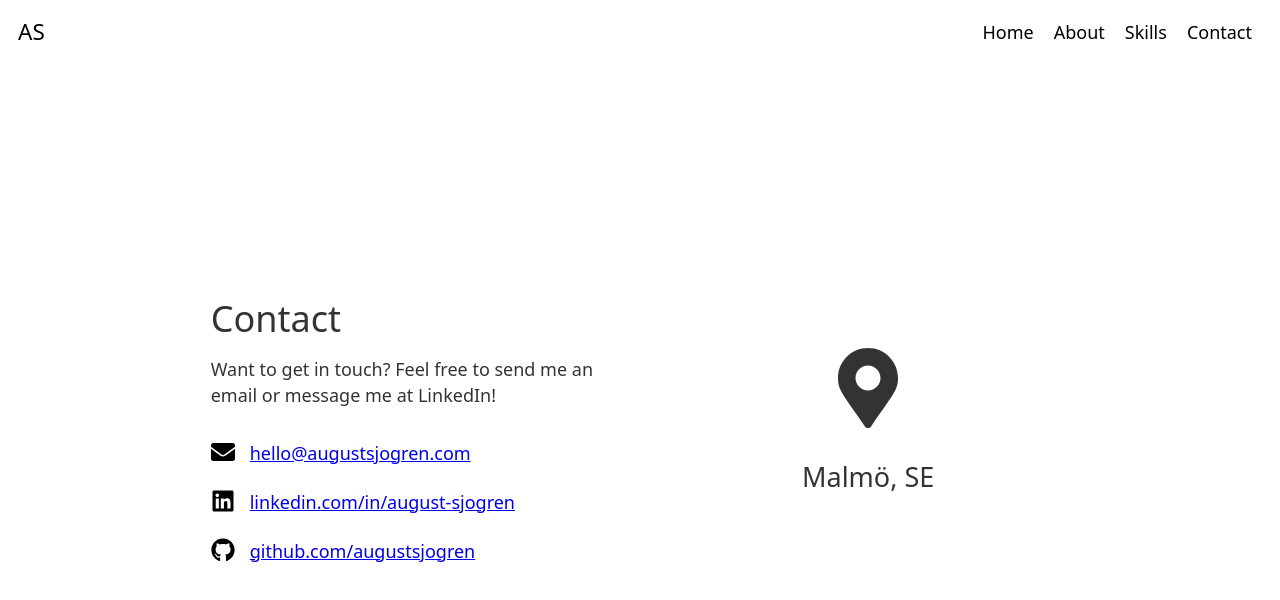
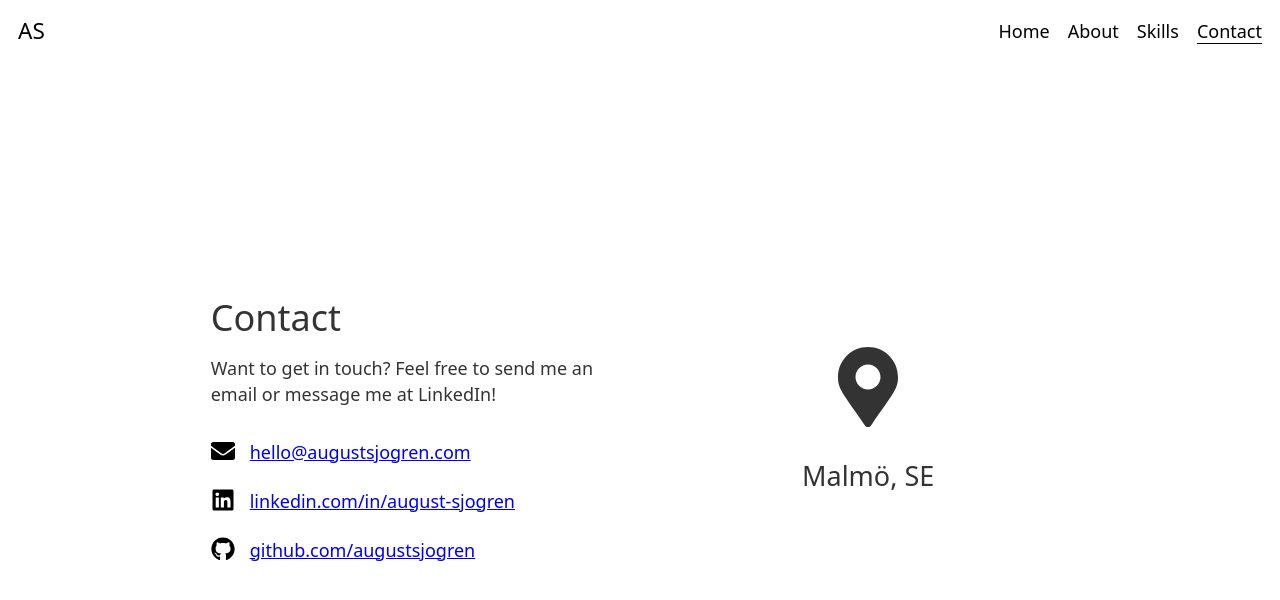
Before and after one commit to augustsjogren/portfolio, a React (Vite) app: page /contact in a window 1280 px wide. Shown: the top 600 px of the page. Built offline with nearby package versions, Linux system fonts and the light colour scheme.

Commit message:
improve navbar

```diff
--- /dev/null
+++ b/src/components/HeaderLink.tsx
@@ -0,0 +1,15 @@
+import React, { PropsWithChildren } from 'react';
+import { NavLink, To } from 'react-router-dom';
+
+export const HeaderLink = ({ children, to }: PropsWithChildren<{ to: To }>) => {
+  return (
+    <NavLink
+      to={to}
+      className={({ isActive }) =>
+        [isActive ? 'active' : '', 'header-link'].join(' ')
+      }
+    >
+      {children}
+    </NavLink>
+  );
+};
--- a/src/components/header.tsx
+++ b/src/components/header.tsx
@@ -1,13 +1,8 @@
 import React from 'react';
-import '../styles/header.scss';
 import { NavBar } from './navBar';
 
 const Header = () => (
-  <header
-    style={{
-      background: `white`,
-    }}
-  >
+  <header>
     <NavBar />
   </header>
 );
--- a/src/components/navBar.tsx
+++ b/src/components/navBar.tsx
@@ -1,35 +1,22 @@
 import React from 'react';
 import '../styles/navbar.scss';
 import { Link } from 'react-router-dom';
+import { HeaderLink } from './HeaderLink';
 
 export const NavBar = () => {
   return (
     <div className='navbar-container'>
       <div className='navbar-brand'>
-        <Link
-          to='/'
-          style={{
-            color: 'black',
-            textDecoration: 'none',
-          }}
-        >
+        <Link to='/' className='header-link'>
           AS
         </Link>
       </div>
 
       <div className='navbar-links'>
-        <Link to='/' className='header-link'>
-          Home
-        </Link>
-        <Link to='about' className='header-link'>
-          About
-        </Link>
-        <Link to='skills' className='header-link'>
-          Skills
-        </Link>
-        <Link to='contact' className='header-link'>
-          Contact
-        </Link>
+        <HeaderLink to='/'>Home</HeaderLink>
+        <HeaderLink to='about'>About</HeaderLink>
+        <HeaderLink to='skills'>Skills</HeaderLink>
+        <HeaderLink to='contact'>Contact</HeaderLink>
       </div>
     </div>
   );
--- a/src/styles/header.scss
+++ /dev/null
@@ -1,11 +0,0 @@
-.header-link {
-  display: flex;
-  align-items: center;
-  padding: 10px;
-  text-decoration: none;
-}
-
-.header-link:hover {
-  color: #808080;
-  text-decoration: none;
-}
--- a/src/styles/navbar.scss
+++ b/src/styles/navbar.scss
@@ -4,27 +4,33 @@
   justify-content: space-between;
   align-items: center;
 
-  padding: .5rem 1rem;
+  padding: 1rem;
 
   .navbar-links {
     justify-content: flex-end;
     display: flex;
     flex-direction: row;
+
+    column-gap: 1rem;
   }
 
-  .navbar-brand{
+  .navbar-brand {
     font-size: 1.25rem;
-  }
   }
 
   .header-link {
     color: black;
     display: flex;
     align-items: center;
-  padding: 10px;
+    text-decoration: none;
+
+    &:hover {
+      color: #808080;
     }
 
-.header-link:hover {
-  color: #808080;
-  text-decoration: none;
+    &.active {
+      text-decoration: underline;
+      text-underline-offset: 0.25rem;
     }
+  }
+}
--- a/src/styles/style.scss
+++ b/src/styles/style.scss
@@ -12,3 +12,11 @@ li {
   padding-top: 5px;
   padding-bottom: 5px;
 }
+
+* {
+  &:focus-visible {
+    outline-color: black;
+    outline-offset: 6px;
+    border-radius: 8px;
+  }
+}
```
Lines whose indentation alone changed are shown as unchanged.
